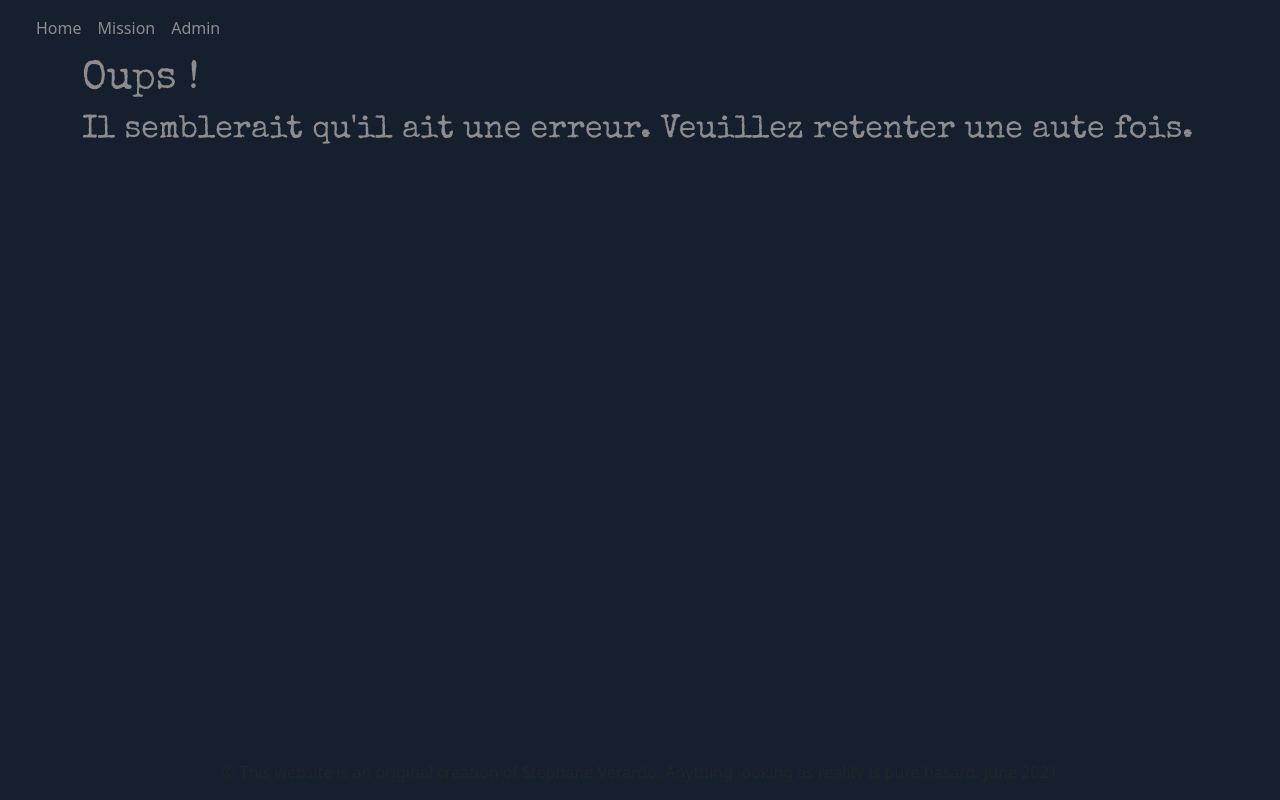
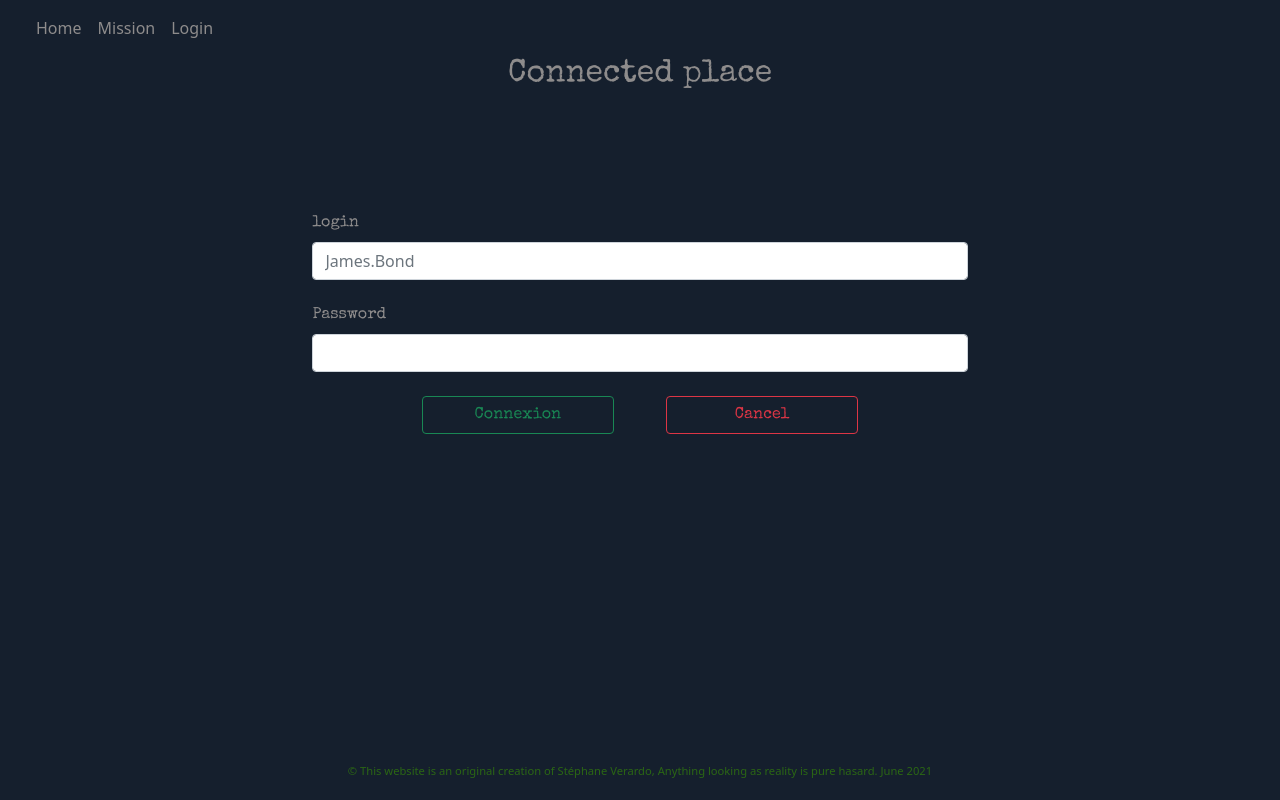
Before and after one commit to steph29/SpyField, a PHP site: page /login?REQUEST_URI=1 in a window 1280 px wide. Run offline with PHP 8.4, Linux system fonts and the light colour scheme; some libraries are stand-ins or nearby versions.

Commit message:
design of connexion page done

```diff
--- a/admin/login.php
+++ b/admin/login.php
@@ -2,4 +2,39 @@
 $pageTitle = "Connectez-vous";
 $pageDesc = "Le meilleur moyen de rester au jus, c'est de se connecter !" ;?>
 
-<h1>Page de login. C'est important d'être connecter de nos jours</h1>
+<h2 class="text-center">Connected place</h2>
+<section class="container-fluid text-center">
+      <form action= "#" method="POST">
+        <div class="form-group my-3">
+          <label for="login" class="col-form-label">login </label>
+          <input
+            type="text"
+            class="form-control"
+            id="login"
+            placeholder="James.Bond"
+
+          />
+        </div>
+
+        <div class="form-group">
+          <label for="password" class="col-form-label">Password</label>
+          <input
+            type="password"
+            class="form-control"
+            id="password"
+          />
+        </div>
+        <button
+          type="submit"
+          class="btn btn-outline-success m-4"
+        >
+          Connexion
+        </button>
+        <button
+          type="submit"
+          class="btn btn-outline-danger m-4"
+        >
+          Cancel
+        </button>
+      </form>
+    </section>
--- a/config/routes.php
+++ b/config/routes.php
@@ -1,5 +1,6 @@
 <?php
 
 $router->map('GET', '/', 'templates/home');
-$router-> map('GET', '/admin', 'admin/login' );
+$router->map('GET', '/login', 'admin/login');
+$router-> map('GET', '/admin', 'admin/admin' );
 $router-> map('GET', '/mission/[*:slug]-[i:id]', 'mission/mission');
--- a/elements/layout.php
+++ b/elements/layout.php
@@ -39,7 +39,12 @@
           <a class="nav-link" href="/mission/Mon-voyage-79">Mission</a>
         </li>
         <li class="nav-item">
-          <a class="nav-link" href="/admin">Admin</a>
+          <a class="nav-link" href="/login">Login</a>
+        </li>
+
+        <!-- Rendre le bouton visible si la personne est connectée -->
+        <li class="nav-item">
+          <a class="nav-link" href="/admin" style="display:none">Admin</a>
         </li>
       </ul>
     </div>
--- a/public/css/style.css
+++ b/public/css/style.css
@@ -43,4 +43,67 @@ footer {
   position: absolute;
   bottom: 0;
 }
+
+.copyright {
+  font-size: 0.7rem;
+  color: #2b6714;
+  padding-top: 20px;
+  padding-bottom: 20px;
+}
+
+.copyright p {
+  margin: 0;
+}
+
+* {
+  text-decoration: none;
+}
+
+form {
+  margin-top: 10%;
+}
+
+h2 {
+  margin-top: 0;
+  font-weight: 100;
+}
+
+button {
+  background-color: #1f2f44;
+  border-color: #1f2f44;
+}
+
+.btn {
+  border-radius: 16px;
+  width: 192px;
+}
+
+.btn-outline-danger {
+  color: #862e2a;
+}
+
+.btn-outline-success {
+  color: #2b6714;
+}
+
+input {
+  margin: auto auto;
+  background-color: #1f2f44;
+  border-color: #1f2f44;
+}
+
+.form-control {
+  border-radius: 16px;
+}
+
+.form-group {
+  display: -ms-grid;
+  display: grid;
+  margin: auto auto;
+  width: 60%;
+}
+
+.col-form-label {
+  text-align: left;
+}
 /*# sourceMappingURL=style.css.map */
--- a/public/css/style.scss
+++ b/public/css/style.scss
@@ -47,3 +47,65 @@ footer {
   position: absolute;
   bottom: 0;
 }
+.copyright {
+  font-size: 0.7rem;
+  color: #2b6714;
+  padding-top: 20px;
+  padding-bottom: 20px;
+}
+
+.copyright p {
+  margin: 0;
+}
+* {
+  text-decoration: none;
+}
+
+form {
+  margin-top: 10%;
+}
+
+h2 {
+  margin-top: 0;
+  font-weight: 100;
+}
+
+button {
+  background-color: #1f2f44;
+  border-color: #1f2f44;
+}
+
+.btn {
+  border-radius: 16px;
+  width: 192px;
+}
+
+.btn-outline-danger {
+  color: #862e2a;
+}
+
+.btn-outline-success {
+  color: #2b6714;
+}
+
+input {
+  margin: auto auto;
+  background-color: #1f2f44;
+  border-color: #1f2f44;
+}
+
+.form-control {
+  border-radius: 16px;
+}
+
+.form-group {
+  display: -ms-grid;
+  display: grid;
+  margin: auto auto;
+  width: 60%;
+}
+
+.col-form-label {
+  text-align: left;
+}
+/*# sourceMappingURL=login.component.css.map */
```
Also changed, not shown: 1 other file.
